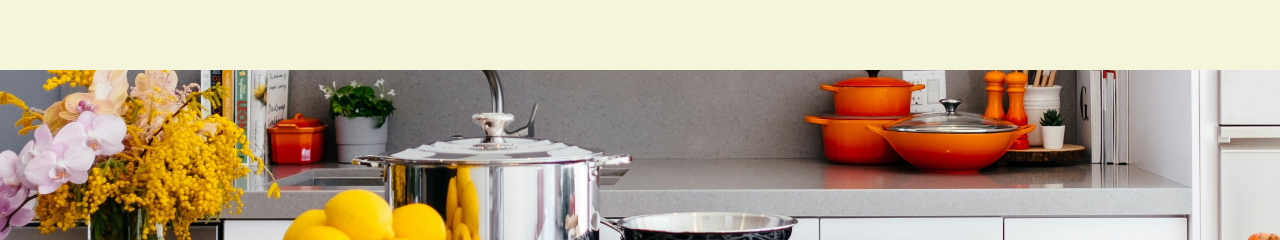
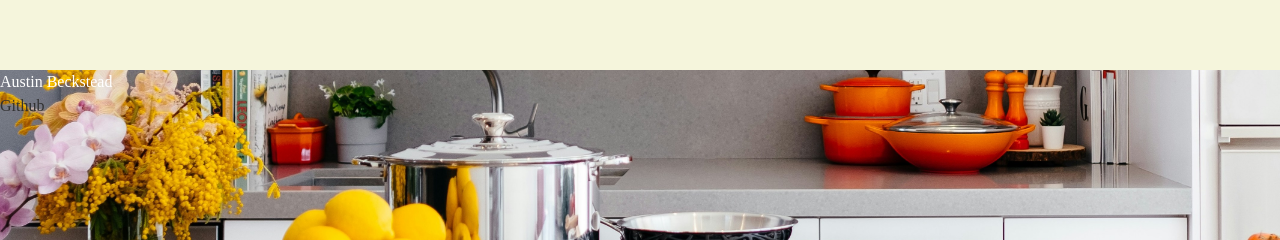
Before and after one commit to austinbeckstead/MacroShare, a React (Vite) app: page / in a window 1280 px wide. Shown: the part 560-800 px from the top of the page. Built offline with nearby package versions, Linux system fonts and the light colour scheme.

Commit message:
Added name and github link

```diff
--- a/src/app.jsx
+++ b/src/app.jsx
@@ -51,7 +51,11 @@ export default function App() {
   <Route path='*' element={<NotFound />} />
 </Routes>
 
-    <footer></footer>
+    <footer>
+    Austin Beckstead
+        <br />
+        <a href="https://github.com/austinbeckstead/startup" class="link">Github</a>
+    </footer>
 </div>
   </BrowserRouter>
 
```
